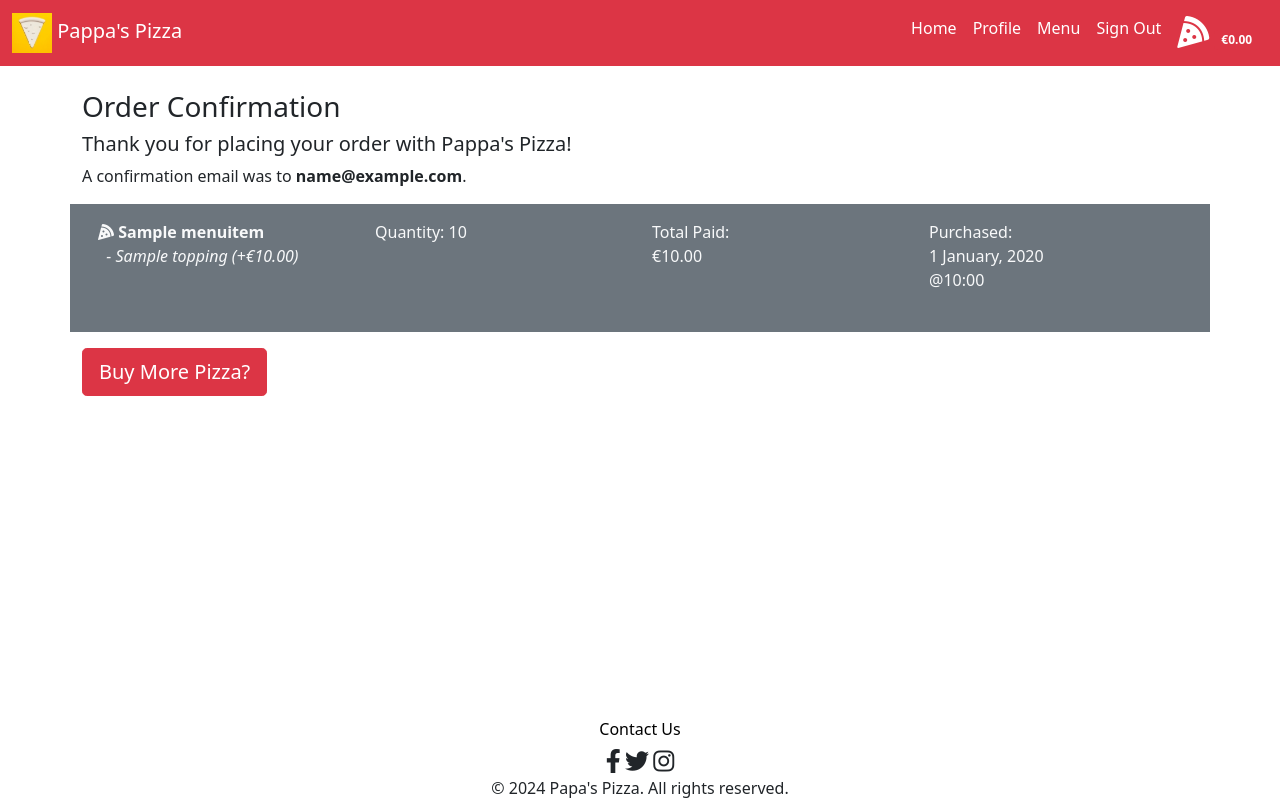
After one commit to primarypigments/papas_pizza, a Django app: page /checkout/success_pfofile/1/ in a window 1280 px wide. The commit adds this page. Run offline with Django 5.2, Linux system fonts and the light colour scheme; a user stored in the database is signed in; tables that the repository leaves empty hold one stand-in row (values such as "Sample post"); some libraries are stand-ins or nearby versions.

Commit message:
Create success profile

```diff
--- a/menu_cart/urls.py
+++ b/menu_cart/urls.py
@@ -33,6 +33,12 @@ urlpatterns = [
         name='checkout_success'
     ),
 
+path(
+        'checkout/success_pfofile/<int:cart_id>/'
+        , views.checkout_success_profile,
+        name='checkout_success_profile'
+    ),
+
     path(
         'add-to-cart/<int:item_id>/',
         views.add_to_cart,
--- a/menu_cart/views.py
+++ b/menu_cart/views.py
@@ -209,6 +209,21 @@ def checkout_success(request, cart_id):
     except Exception as e:
         return render(request, 'checkout/error.html', {'message': str(e)})
 
+
+def checkout_success_profile(request, cart_id):
+    try:
+        cart = Cart.objects.get(id=cart_id, user=request.user)
+        cart_items = CartItem.objects.filter(cart=cart)
+        total = sum(item.subtotal for item in cart_items)
+
+        return render(request, 'checkout/success_profile.html', {'cart': cart, 'total': total})
+
+    except Cart.DoesNotExist:
+        return HttpResponseNotFound("Cart not found.")
+    except Exception as e:
+        return render(request, 'checkout/error.html', {'message': str(e)})
+
+
 def add_to_cart(request, item_id):
     item = get_object_or_404(MenuItem, id=item_id)
     cart = request.session.get('cart', {})
--- /dev/null
+++ b/templates/checkout/success_profile.html
@@ -0,0 +1,60 @@
+{% extends 'base.html' %}
+{% load static %}
+
+{% block content %}
+<div class="container mt-4">
+  <div class="row">
+    <div class="col">
+      <h3>Order Confirmation</h3>
+      <h5>Thank you for placing your order with Pappa's Pizza!</h5>
+      <p>A confirmation email was to <strong>{{ request.user.email }}</strong>.</p>
+      {% for pizza in cart.items.all %}
+      <div class="row row-cols-1 row-cols-md-2 row-cols-lg-4 my-3 p-3 {% cycle 'bg-secondary text-light' 'bg-secondary bg-gradient bg-opacity-50 text-dark' %}">
+        <div class="col">
+          <i class="fas fa-pizza-slice"></i> <strong>{{ pizza.item.name }}</strong>
+          <br>
+          {% for topping in pizza.toppings.all %}
+          <em>
+            &nbsp; - {{ topping.name }} (+€{{ topping.price }})<br>
+          </em>
+          {% empty %}
+          <em>No additional toppings selected</em>
+          {% endfor %}
+          <br>
+        </div>
+        <div class="col">
+          Quantity: {{ pizza.quantity }}
+          <br><br>
+        </div>
+        <div class="col">
+          Total Paid:
+          <br>
+          €{{ pizza.subtotal }}
+          <br><br>
+        </div>
+        <div class="col">
+          Purchased:
+          <br>
+          {{ cart.created_at|date:"n F, Y" }}<br>
+          {{ cart.created_at|date:"@G:i" }}
+          <br><br>
+        </div>
+      </div>
+      {% empty %}
+      <div class="row text-center">
+        <div class="col">
+          You do not have any previous orders.
+        </div>
+      </div>
+      {% endfor %}
+    </div>
+  </div>
+
+  <div class="row">
+    <div class="col mx-auto">
+      <a href="{% url 'menu' %}" class="btn btn-lg btn-danger">Buy More Pizza?</a>
+    </div>
+  </div>
+</div>
+
+{% endblock %}
--- a/templates/profile/profile.html
+++ b/templates/profile/profile.html
@@ -93,7 +93,7 @@
 			</div>
 			<div class="row my-0 mb-3 p-3 bg-dark bg-gradient text-light">
 				<div class="col">
-					<a href="{% url 'checkout_success' cart.id %}" class="btn btn-danger btn-lg my-2">View Order</a>
+					<a href="{% url 'checkout_success_profile' cart.id %}" class="btn btn-danger btn-lg my-2">View Order</a>
 				</div>
 			</div>
 		{% empty %}
```
